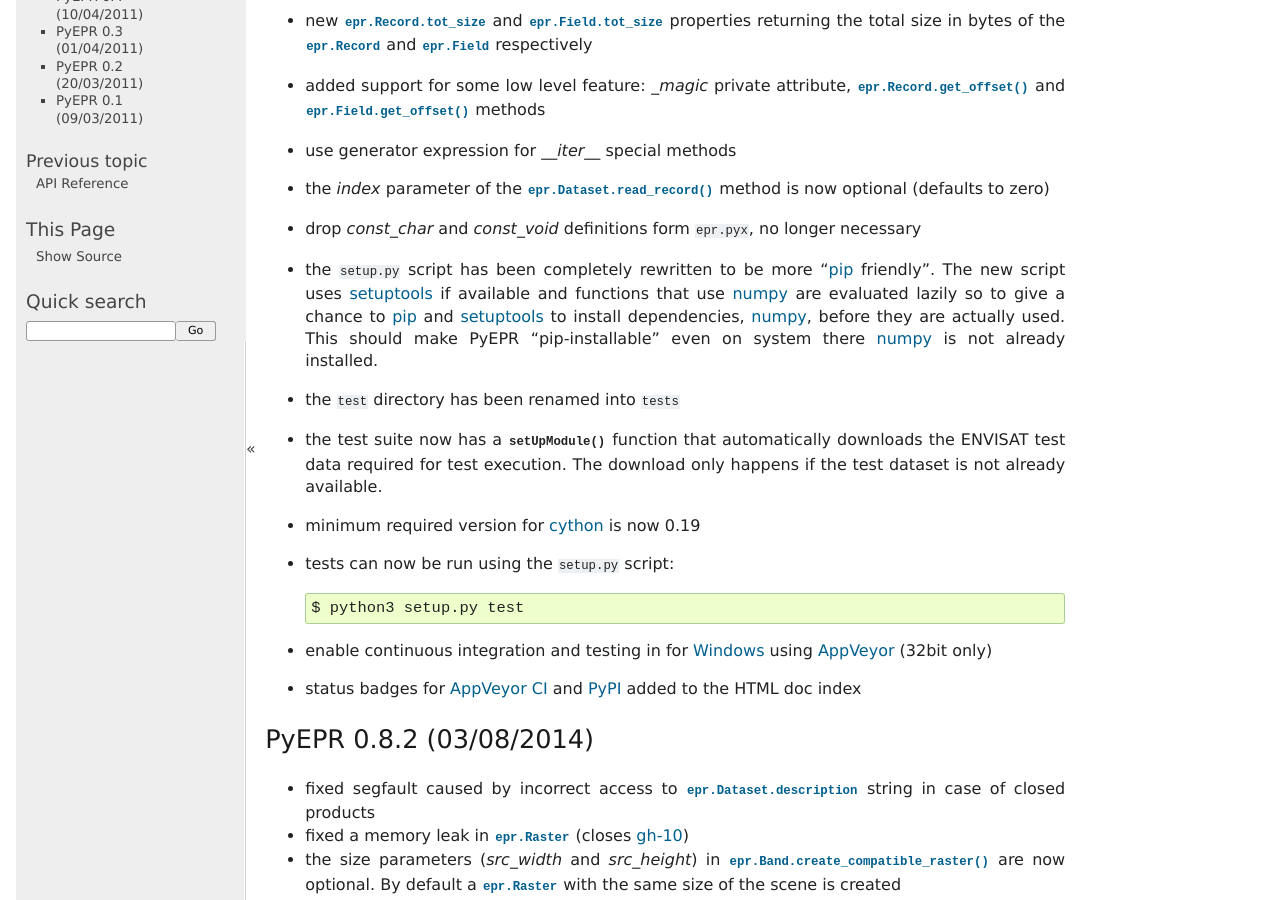
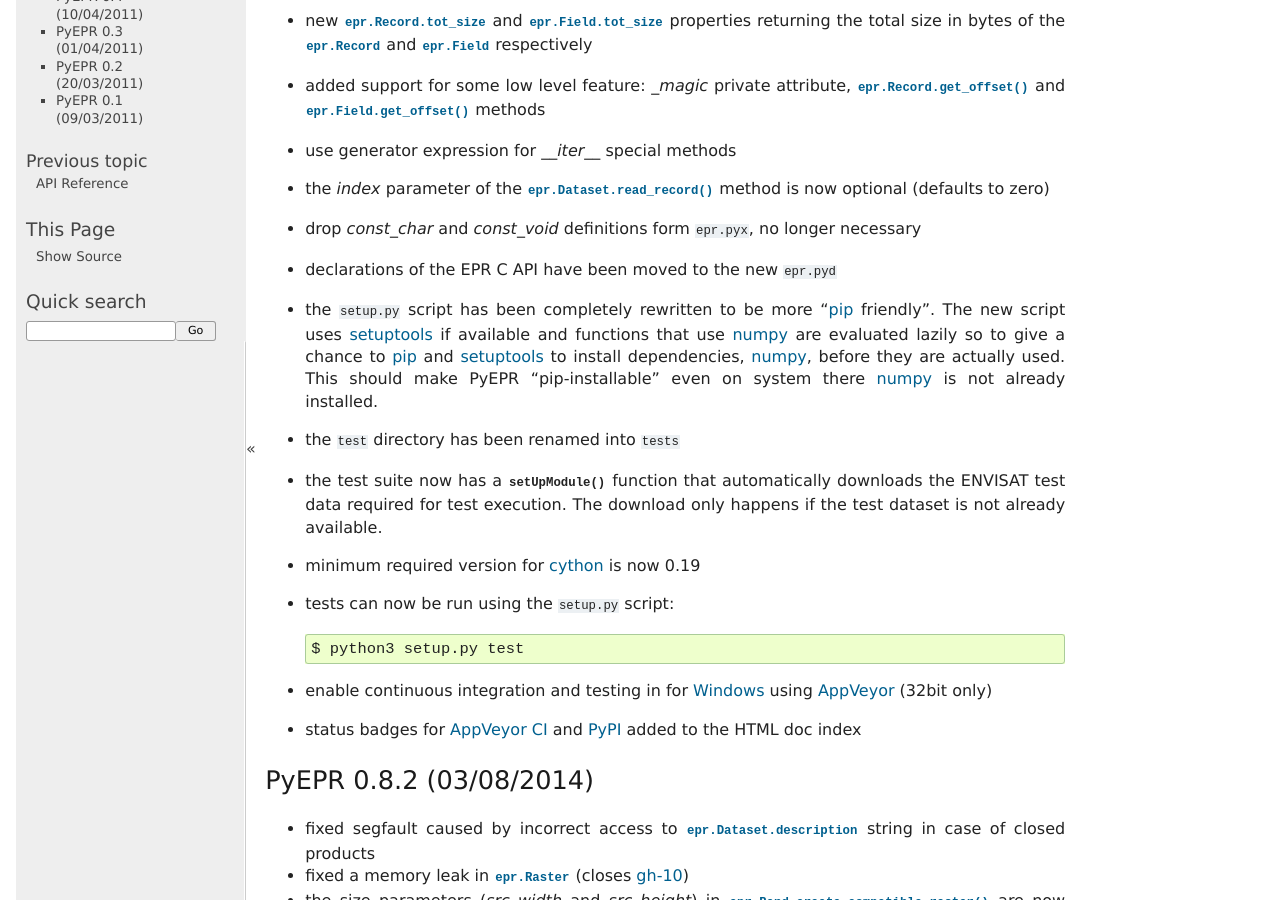
Before and after one commit to avalentino/pyepr, a Sphinx documentation site: the page built from doc/NEWS.txt, in a window 1280 px wide and 900 px high, scrolled down 476 px. Built offline with Sphinx 7.4.7, drawn with Linux system fonts in a browser that asks for light colours; formulas are drawn with MathJax 3.

Commit message:
EPR C API declarations from epr.h moved to epr.pxd

```diff
--- a/doc/NEWS.txt
+++ b/doc/NEWS.txt
@@ -29,6 +29,7 @@ PyEPR 0.9 (in development)
   now optional (defaults to zero)
 * drop `const_char` and `const_void` definitions form :file:`epr.pyx`,
   no longer necessary
+* declarations of the EPR C API have been moved to the new :file:`epr.pyd`
 * the :file:`setup.py` script has been completely rewritten to be more
   "pip_ friendly".  The new script uses setuptools_ if available and
   functions that use numpy_ are evaluated lazily so to give a chance to
```
Also changed, not shown: 3 other files.
